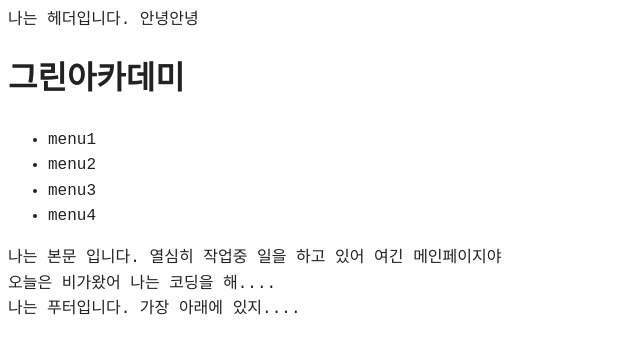
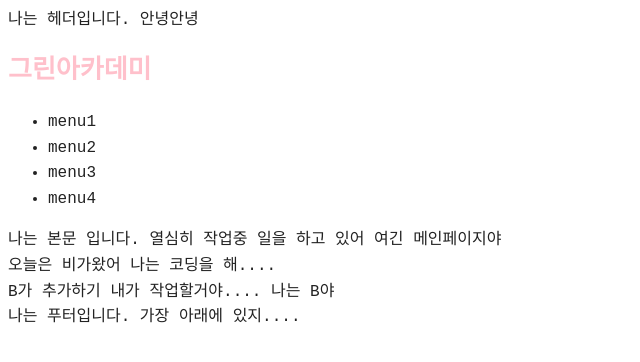
Before and after one commit to jini0/test, a plain HTML site: page index.html in a window 1280 px wide. Shown: the whole page, without its empty margins (0-640 px from the left). Drawn offline with Linux system fonts and the light colour scheme.

Commit message:
fresh 커밋

```diff
--- a/index.html
+++ b/index.html
@@ -28,6 +28,11 @@
             오늘은 비가왔어
             나는 코딩을 해....
         </div>
+        <div>
+            B가 추가하기
+            내가 작업할거야....
+            나는 B야
+        </div>
     </div>
     <footer>
         나는 푸터입니다.
--- a/style.css
+++ b/style.css
@@ -4,3 +4,7 @@ body {
     line-height: 1.6;
     font-family: 'Courier New', Courier, monospace;
 }
+h1 {
+    font-size: 26px;
+    color: pink;
+}
```
